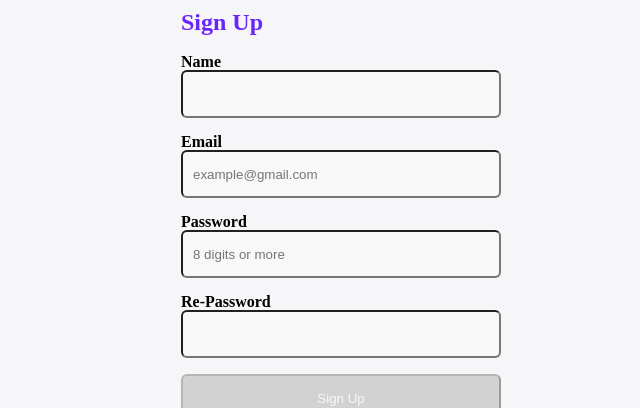
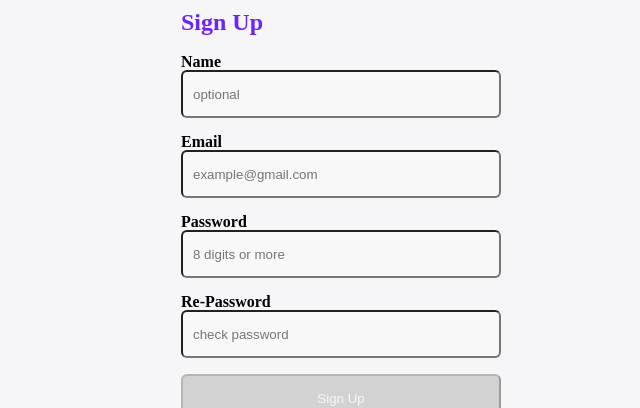
Before and after one commit to ukssss/TodoList-React, a React (Create React App) app: page /signup in a window 1280 px wide. Shown: the part 160-568 px from the top of the page, without its empty margins (299-939 px from the left). Built offline with nearby package versions, Linux system fonts and the light colour scheme.

Commit message:
[REFACT] signUp 페이지 불필요한 요소 제거, input placeholder 추가
- name 제거 (optional)

```diff
--- a/src/pages/signUp/signUp.jsx
+++ b/src/pages/signUp/signUp.jsx
@@ -50,7 +50,7 @@ export default function SignUp() {
         });
     };
 
-    const { name, email, password, repassword, emailCheck, passwordCheck, repasswordCheck, status } = account;
+    const { email, password, repassword, emailCheck, passwordCheck, repasswordCheck, status } = account;
 
     // 이메일 유효성 검사 (이메일 조건: @ 포함)
 
@@ -129,7 +129,6 @@ export default function SignUp() {
 
     const onSubmit = () => {
         api.post('/auth/signup', {
-            name,
             email,
             password,
         })
@@ -164,7 +163,7 @@ export default function SignUp() {
                 <LoginForm method="post" id="signin-form">
                     <LoginLabel>
                         Name
-                        <LoginInput type="text" onChange={onChangeName} />
+                        <LoginInput type="text" placeholder="optional" onChange={onChangeName} />
                     </LoginLabel>
                     <LoginLabel>
                         Email
@@ -178,7 +177,7 @@ export default function SignUp() {
                     {passwordCheck ? <ErrorDiv>올바르지 않은 비밀번호 양식입니다.</ErrorDiv> : ''}
                     <LoginLabel>
                         Re-Password
-                        <LoginInput type="password" onChange={onChangeRepassword} />
+                        <LoginInput type="password" placeholder="check password" onChange={onChangeRepassword} />
                     </LoginLabel>
                     {repasswordCheck ? <ErrorDiv>비밀번호가 일치하지 않습니다.</ErrorDiv> : ''}
                     <Button disabled={status} onClick={onSubmit}>
```
